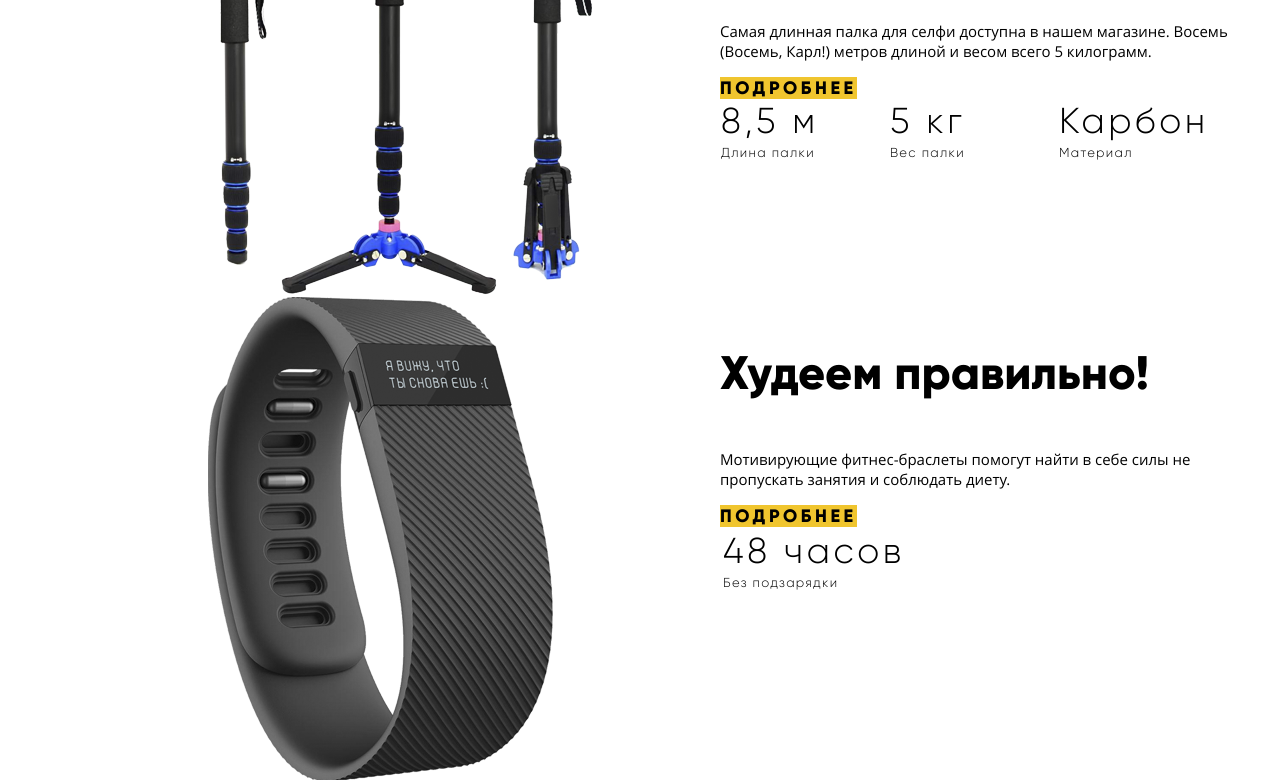
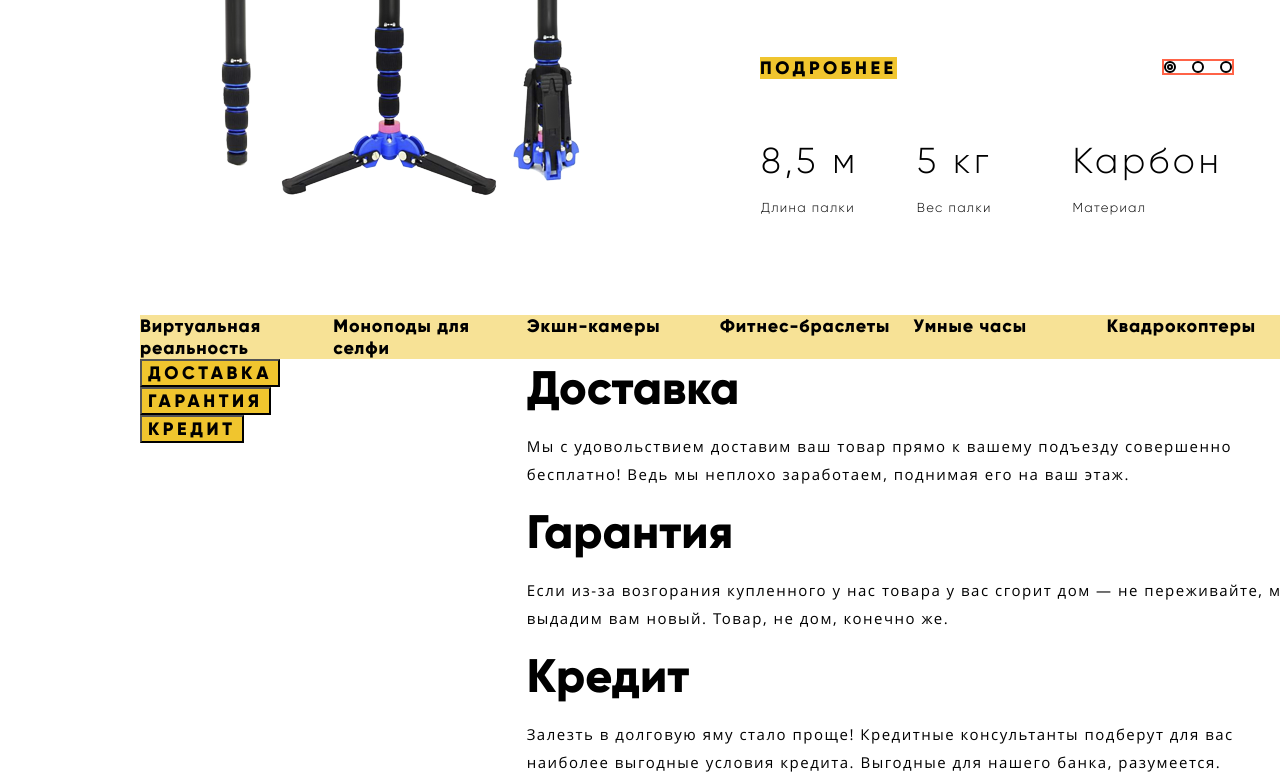
Before and after one commit to unbugster/1380521-device-29, a plain HTML site: page index.html in a window 1280 px wide. Shown: the part 534-1314 px from the top of the page. Drawn offline with Linux system fonts and the light colour scheme.

Commit message:
Стилизует слайдер

```diff
--- a/css/style.css
+++ b/css/style.css
@@ -99,6 +99,19 @@ img {
 .container {
   width: 1160px;
   margin: 0 auto;
+}
+
+.visually-hidden {
+  position: absolute;
+  width: 1px;
+  height: 1px;
+  margin: -1px;
+  border: 0;
+  padding: 0;
+  white-space: nowrap;
+  clip-path: inset(100%);
+  clip: rect(0 0 0 0);
+  overflow: hidden;
 }
 
 /* Grid */
@@ -332,9 +345,51 @@ img {
 
 /* Slider */
 .slider {
+
+  position: relative;
+  background-image: linear-gradient(var(--basic-yellow-special) 114px, var(--basic-white) 114px);
+  margin-bottom: 76px;
+}
+
+.slider-container {
   width: 1024px;
   margin: 0 auto;
+}
 
+.slider-controls {
+  position: absolute;
+  bottom: 164px;
+
+  right: 66px;
+
+  z-index: 20;
+  border: 2px solid tomato;
+  width: 72px;
+  display: flex;
+  justify-content: space-between;
+}
+
+.slider-controls button {
+  display: flex;
+  padding: 0;
+  width: 12px;
+  height: 12px;
+  background-color: transparent;
+  border: 2px solid #000000;
+  border-radius: 50%;
+  cursor: pointer;
+}
+
+.slider-controls .current:after {
+
+  margin: auto;
+  content: "";
+  width: 6px;
+  height: 6px;
+  background-color: transparent;
+  border: 2px solid #000000;
+  border-radius: 50%;
+  cursor: pointer;
 }
 
 .title {
@@ -342,26 +397,105 @@ img {
   font-weight: 800;
   font-size: 47px;
   line-height: 58px;
+  margin: 0;
+  color: var(--basic-black);
+}
 
-  color: var(--basic-black);
+.slider-item {
+  display: none;
+  position: relative;
 }
 
 
 
-.slider-item {
+.slider::after {
+  content: "";
+  right: 437px;
+
+  position: absolute;
+  display: block;
+  top: 20px;
+  width: 100px;
+  height: 7px;
+  background-color: #FFFFFF;
+}
+
+.slide1::before {
+  position: absolute;
+  content: "01";
+  top: -31px;
+  right: -45px;
+  font-family: Gilroy;
+  font-style: normal;
+  font-weight: 800;
+  font-size: 179px;
+  line-height: 219px;
+  text-transform: uppercase;
+
+  color: #FFFFFF;
+}
+
+.slide2::before {
+  position: absolute;
+  content: "02";
+  top: -31px;
+  right: -45px;
+  font-family: Gilroy;
+  font-style: normal;
+  font-weight: 800;
+  font-size: 179px;
+  line-height: 219px;
+  text-transform: uppercase;
+
+  color: #FFFFFF;
+}
+
+
+.slide3::before {
+  position: absolute;
+  content: "03";
+  top: -31px;
+  right: -45px;
+  font-family: Gilroy;
+  font-style: normal;
+  font-weight: 800;
+  font-size: 179px;
+  line-height: 219px;
+  text-transform: uppercase;
+
+  color: #FFFFFF;
+}
+
+.slider-item-current {
   display: grid;
   grid-template-columns: 50% 50%;
-
 }
 
-.slider-list p {
+.slider-item-content {
+
+  padding: 79px 0 0 40px;
+}
+
+
+.slider-item-title {
+  margin-bottom: 30px;
+}
+
+.slider-item-text {
+  width: 478px;
   color: var(--basic-black);
+  margin-bottom: 60px;
+}
 
+.slider-item-detailed-link {
+  display: inline-block;
+  margin-bottom: 60px;
 }
 
 .slider-item-table {
   display: grid;
-  grid-template-rows: 45px 45px;
+  grid-template-rows: 45px 40px;
+  row-gap: 15px;
 }
 
 .slider-item-table tbody {
@@ -371,12 +505,14 @@ img {
 .table-head {
   display: grid;
   grid-template-columns: 33% 33% 33%;
+  margin-bottom: 15px;
 
 }
 
 .table-body {
   display: grid;
   grid-template-columns: 33% 33% 33%;
+
 }
 
 .slider-item-table td {
--- a/index.html
+++ b/index.html
@@ -110,14 +110,15 @@
   <main class="main container">
     <h1 class="visually-hidden">Интернет-магазин «Девайс»</h1>
 
-    <section class="slider ">
+    <section class="slider">
+      <div class="slider-container">
         <h2 class="visually-hidden">Слайдер</h2>
 
         <ul class="slider-list clear-list ">
-        <li class="slider-item">
+          <li class="slider-item slider-item-current ">
             <img src="/img/longest-selfie-stick.png" width="384" height="486" alt="Длинная палка для селфи">
-          <div class="slider-item-content">
-            <h3 class="slider-item-title title">Делай селфи, как Бен Стиллер!</h3>
+            <div class="slider-item-content slide1">
+              <h3 class="slider-item-title title">Делай селфи,<br> как Бен Стиллер!</h3>
               <p class="slider-item-text">
                 Самая длинная палка для селфи доступна в нашем магазине.
                 Восемь (Восемь, Карл!) метров длиной и весом всего 5 килограмм.
@@ -143,9 +144,9 @@
             </div>
           </li>
 
-        <li class="slider-item">
+          <li class="slider-item ">
             <img src="/img/motivate-fitness-tracker.png" width="345" height="485" alt="Мотивирующий фитнес-браслет">
-          <div class="slider-item-content">
+            <div class="slider-item-content slide2">
               <h3 class="slider-item-title title">Худеем правильно!</h3>
               <p class="slider-item-text">
                 Мотивирующие фитнес-браслеты помогут найти в себе силы не
@@ -169,9 +170,9 @@
             </div>
           </li>
 
-        <li class="slider-item">
+          <li class="slider-item ">
             <img src="/img/laser-quadcopter.png" width="526" height="334" alt="Квадрокоптер с лазером">
-          <div class="slider-item-content">
+            <div class="slider-item-content slide3">
               <h3 class="slider-item-title title">Порхает как бабочка, жалит как пчела!</h3>
               <p class="slider-item-text">
                 Этот обычный, на первый взгляд, квадрокоптер оснащен мощным
@@ -197,6 +198,13 @@
             </div>
           </li>
         </ul>
+
+        <div class="slider-controls">
+          <button class="current" type="button" aria-label="Первый слайд"></button>
+          <button type="button" aria-label="Второй слайд"></button>
+          <button type="button" aria-label="Третий слайд"></button>
+        </div>
+      </div>
     </section>
 
     <section class="popular">
```
Lines whose indentation alone changed are shown as unchanged.
